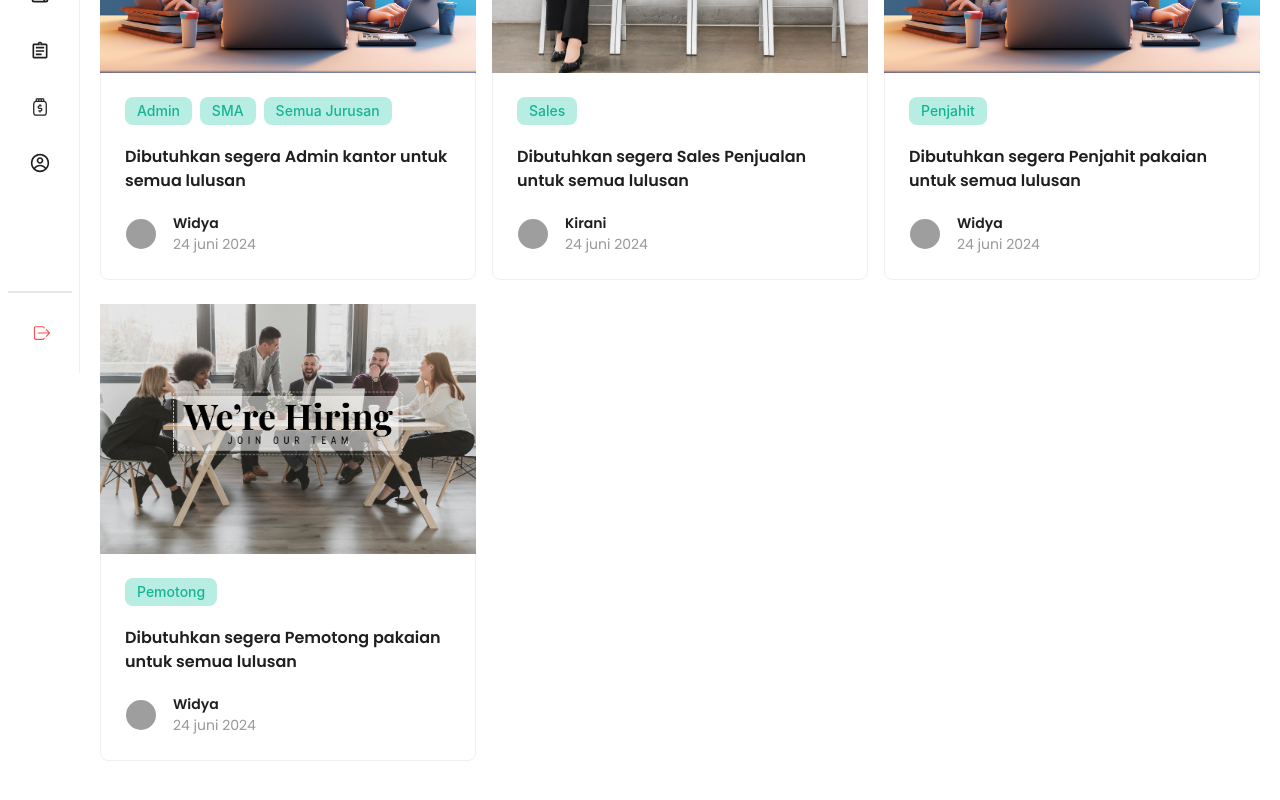
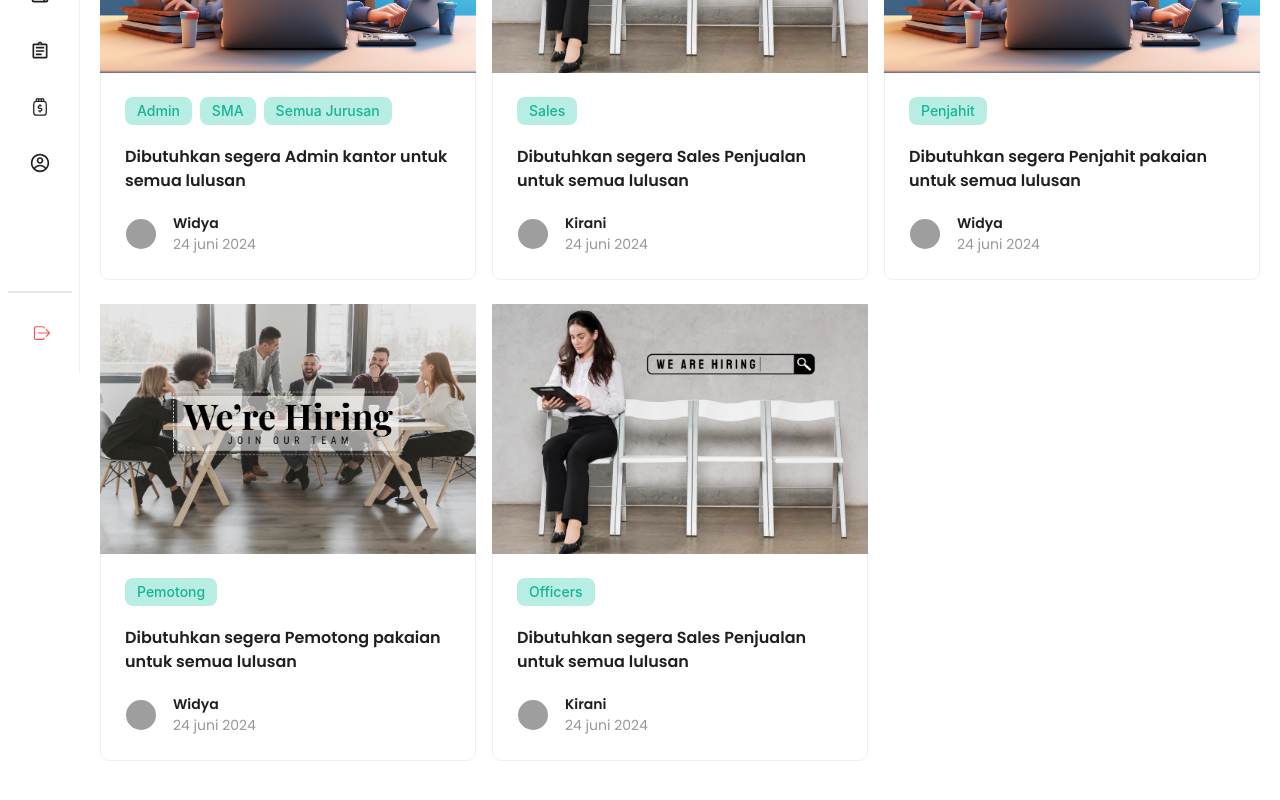
Before and after one commit to SanH16/skripsi, a React (Vite) app in the folder client/: page /rekrutmen in a window 1280 px wide. Shown: the part 426-1226 px from the top of the page. Built offline with nearby package versions, Linux system fonts and the light colour scheme; grey boxes are pictures that could not be loaded.

Commit message:
add some change: constant data lowongan

```diff
--- a/client/src/views/app-views/rekrutmen/constant/list-lowongan/index.js
+++ b/client/src/views/app-views/rekrutmen/constant/list-lowongan/index.js
@@ -40,4 +40,13 @@ export const ListLowongan = [
     author: "Widya",
     date: "24 juni 2024",
   },
+  {
+    image: jobVaca2,
+    image_desc: "Thumbnail Lowongan",
+    tags: "Officers",
+    title: "Dibutuhkan segera Sales Penjualan untuk semua lulusan",
+    ava: logoAva,
+    author: "Kirani",
+    date: "24 juni 2024",
+  },
 ];
```
